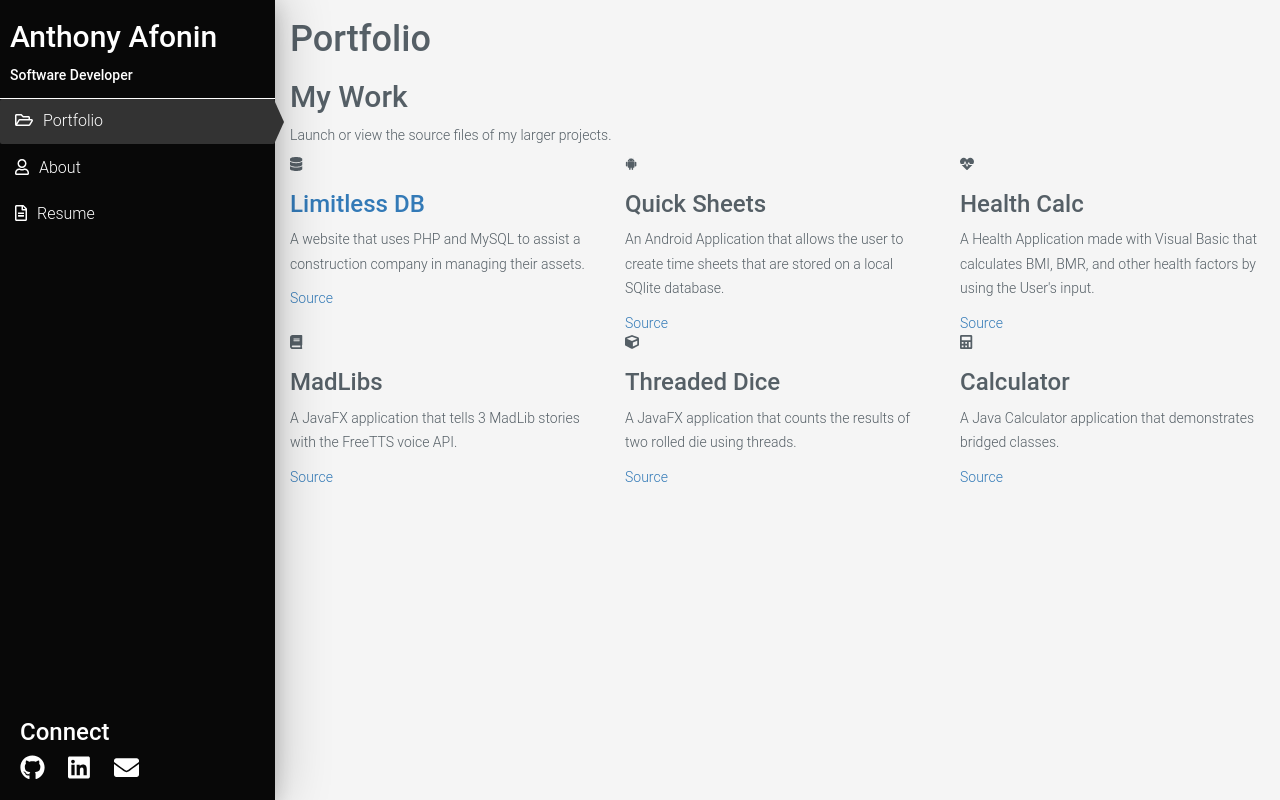
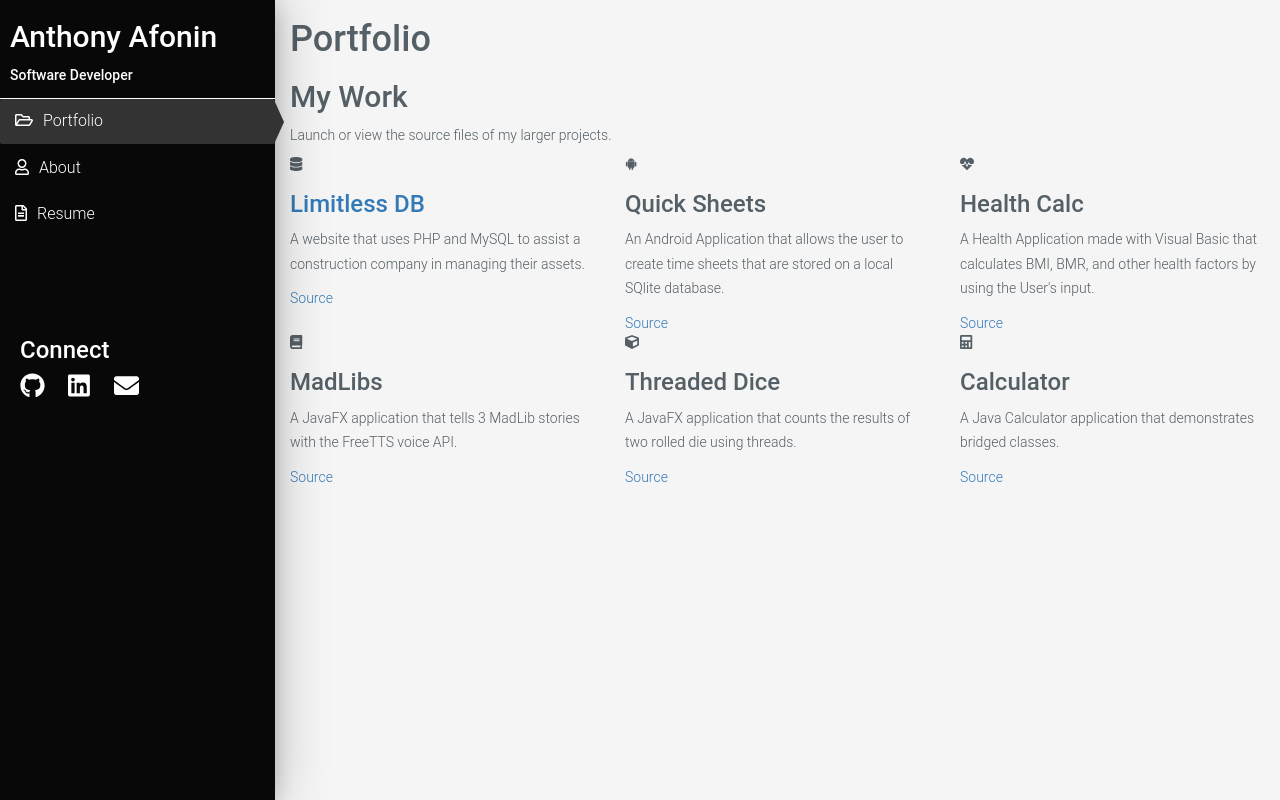
Before and after one commit to anthonyafonin/Portfolio, a PHP site: page /index.html in a window 1280 px wide. Run offline with PHP 8.4, Linux system fonts and the light colour scheme; some libraries are stand-ins or nearby versions.

Commit message:
move 'connect'

```diff
--- a/css/style.css
+++ b/css/style.css
@@ -230,8 +230,8 @@ body {
 
 @media(min-width: 992px){
     .nav-container .social-block{
-        position: absolute;
-        bottom: 0px;
+        position: relative;
+        top: 100px;
         width: 100%;
         padding-left: 20px;
     }
--- a/index.html
+++ b/index.html
@@ -30,7 +30,7 @@
     <!-- Site styles -->
     <link rel="stylesheet" href="https://maxcdn.bootstrapcdn.com/bootstrap/3.3.0/css/bootstrap.min.css" >
 
-    <link rel="stylesheet" href="css/style.css" >
+    <link rel="stylesheet" href="css/style.css?v=1.01" >
     <!-- Site scripts -->
     <script src="https://code.jquery.com/jquery-1.11.1.min.js"></script>
 
```
